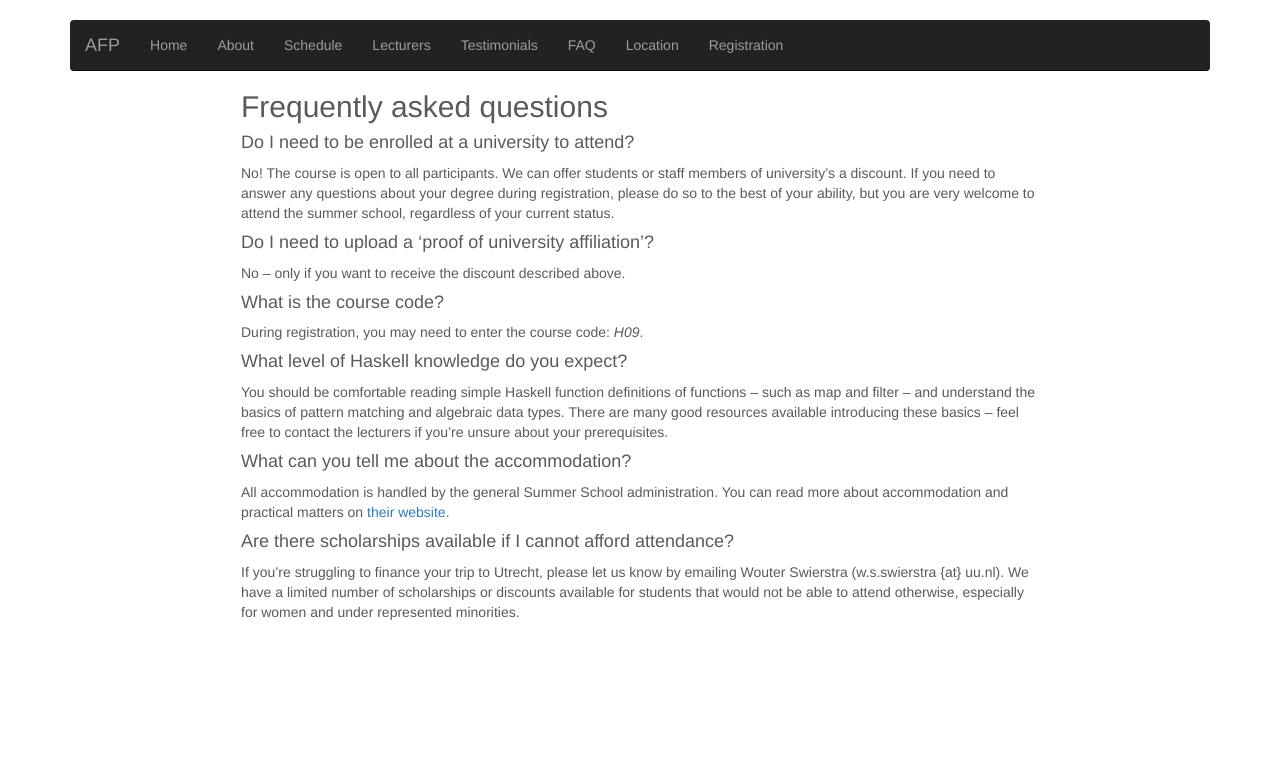
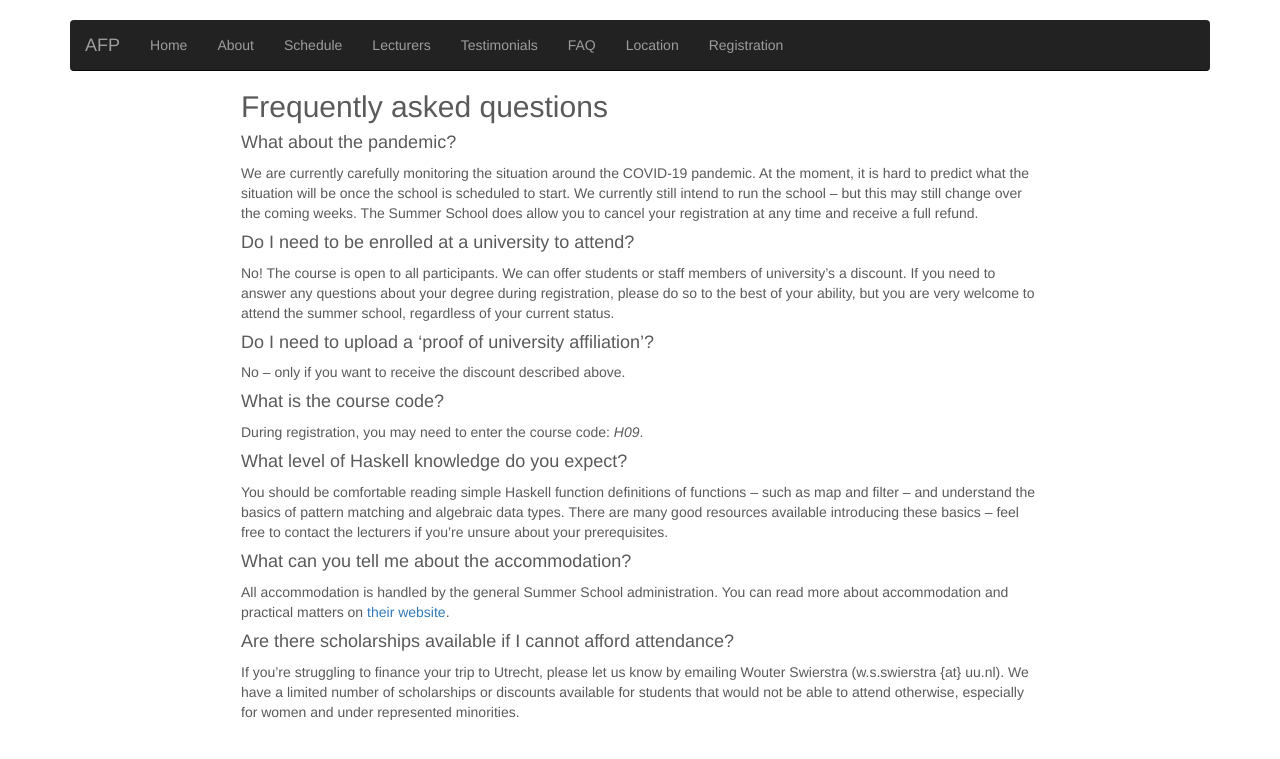
Before and after one commit to uu-afp/uu-afp.github.io, a Jekyll site: the page built from faq.md, in a window 1280 px wide. Shown: the top 759 px of the page. Built offline with Jekyll 4.4.1, drawn with Linux system fonts in a browser that asks for light colours; nearby versions of some CDN libraries.

Commit message:
Pandemic.

```diff
--- a/faq.md
+++ b/faq.md
@@ -4,6 +4,15 @@ layout: margins
 ---
 
 ## Frequently asked questions
+
+#### What about the pandemic?
+
+We are currently carefully monitoring the situation around the
+COVID-19 pandemic. At the moment, it is hard to predict what the
+situation will be once the school is scheduled to start. We currently
+still intend to run the school -- but this may still change over the
+coming weeks. The Summer School does allow you to cancel your
+registration at any time and receive a full refund.
 
 #### Do I need to be enrolled at a university to attend?
 
```
